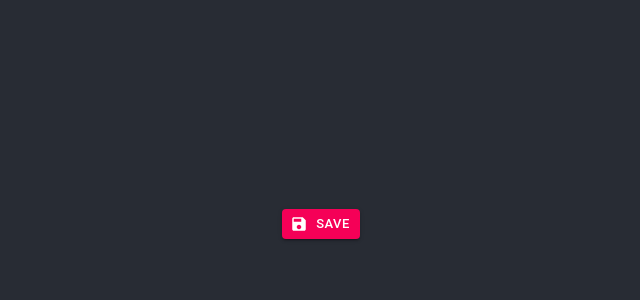
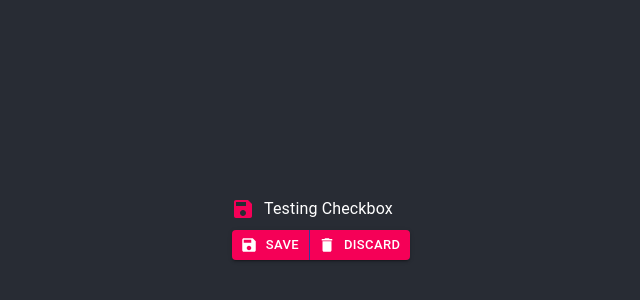
Before and after one commit to ahsanahmedkhan/React-MaterialUI, a React (Create React App) app: page / in a window 1280 px wide. Shown: the part 176-476 px from the top of the page, without its empty margins (319-959 px from the left). Built offline with nearby package versions, Linux system fonts and the light colour scheme.

Commit message:
Some form component

```diff
--- a/src/App.js
+++ b/src/App.js
@@ -1,16 +1,53 @@
+import React from 'react';
 import './App.css';
-import { Button } from '@material-ui/core';
+import { Button, ButtonGroup } from '@material-ui/core';
 import SaveIcon from '@material-ui/icons/Save';
+import DeleteIcon from '@material-ui/icons/Delete'
+import Checkbox from '@material-ui/core/Checkbox';
+import FormControlLabel  from '@material-ui/core/FormControlLabel';
+
+function CheckboxExample(){
+  const [checked, setChecked] = React.useState(true)
+  return(
+
+    <FormControlLabel
+    control={<Checkbox
+        checked={checked}
+        icon={<DeleteIcon/>}
+        checkedIcon={<SaveIcon />}
+        onChange={(e) => setChecked(e.target.checked)}
+        inputProps={{
+          'aria-label':'primary checked'
+        }}
+      />}
+      label="Testing Checkbox"
+    />
+
+
+
+  )
+}
+
 function App() {
   return (
     <div className="App">
       <header className="App-header">
+      <CheckboxExample />
+      <ButtonGroup variant="contained" color="primary">
+
       <Button
       startIcon={<SaveIcon />}
       size="small" href="#" variant="contained" color="secondary">
       Save
       </Button>
 
+      <Button
+      startIcon={<DeleteIcon />}
+      size="small" href="#" variant="contained" color="secondary">
+      Discard
+      </Button>
+
+       </ButtonGroup>
 
       </header>
     </div>
```
Also changed, not shown: src/CheckboxExample.js (added).
